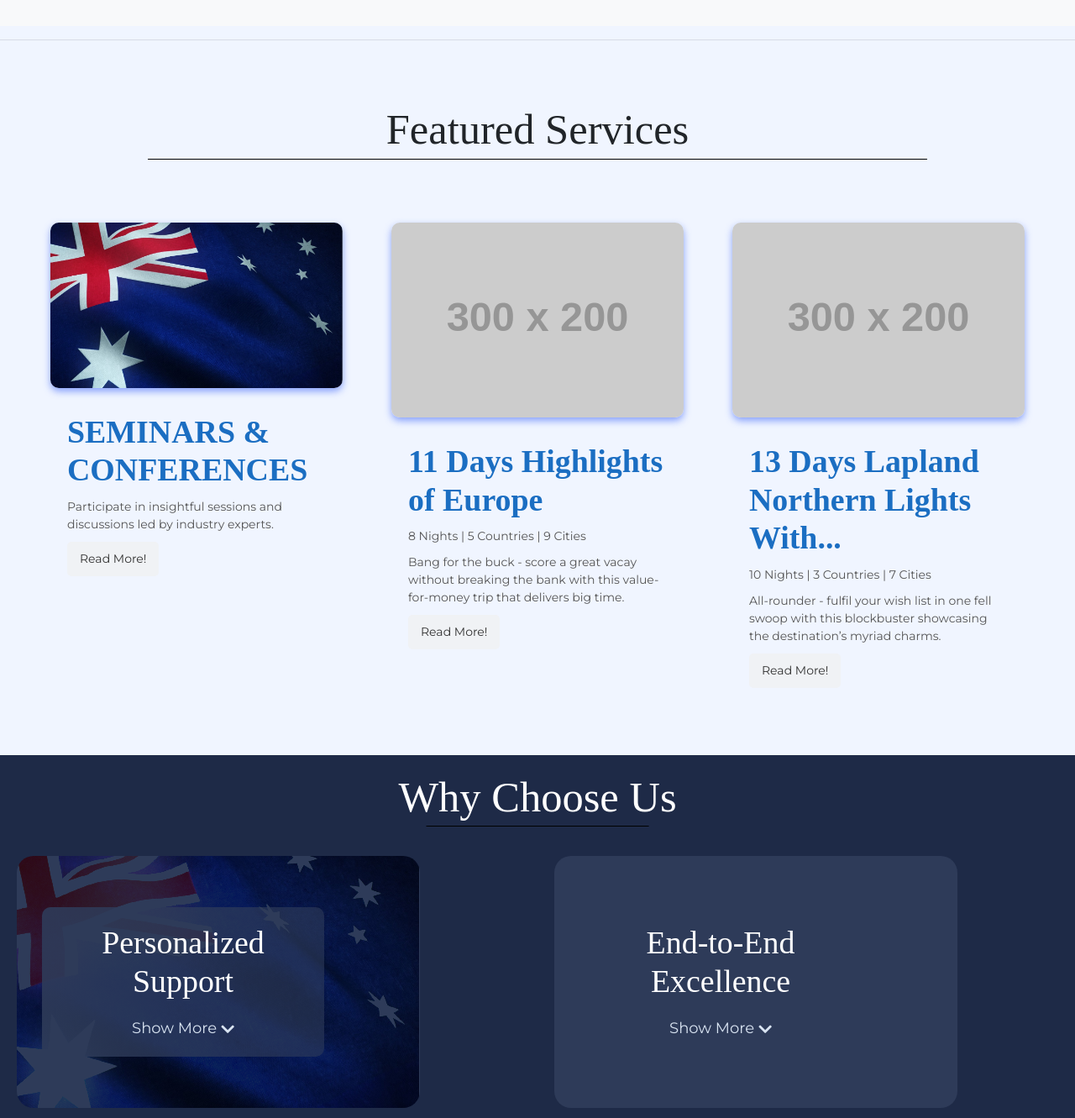
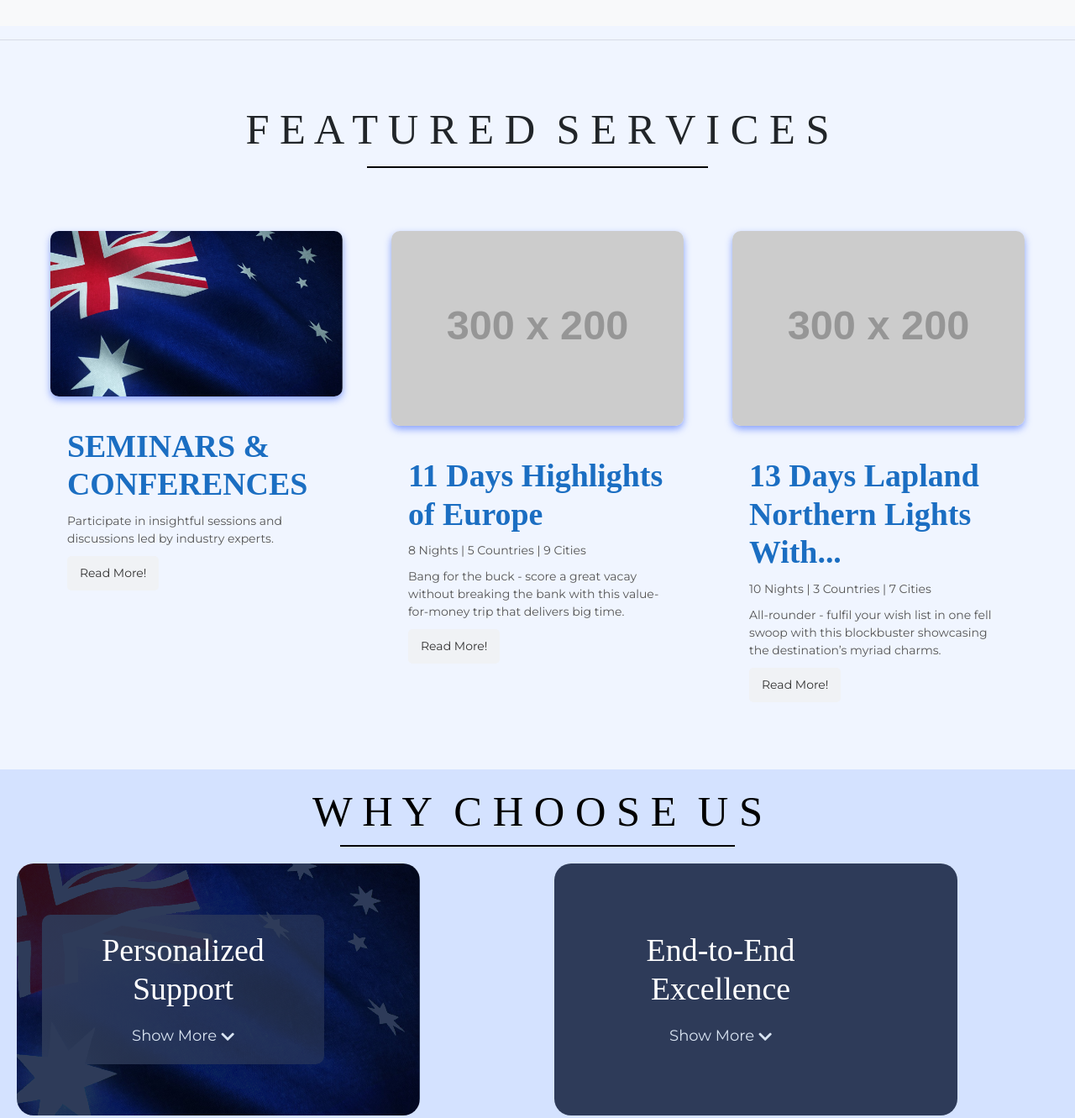
Before and after one commit to Sohchoonhwe/EventsCo, a plain HTML site: page index.html in a window 1280 px wide. Shown: the part 1420-2751 px from the top of the page at 84% size. Drawn offline with nearby package versions, Linux system fonts and the light colour scheme; placeholder pictures from the web are drawn by us.

Commit message:
CHANGE HEADER SIZE

```diff
--- a/index.html
+++ b/index.html
@@ -17,25 +17,7 @@
             overflow-x: hidden;
         }
 
-        h2 {
-            position: relative;
-            display: inline-block;
-            font-size: 2em;
-            margin: 20px 0;
-        }
 
-        h2::before {
-    content: "";
-    position: absolute;
-    left: 50%;
-    bottom: -5px;
-    width: 80%;
-    height: 1px; /* Thickness of the underline */
-    background-color: black;
-    transform: translateX(-50%);
-    /* Center the underline */
-    transform-origin: center;
-}
 
 
         /* Fullscreen carousel */
@@ -135,6 +117,29 @@
             text-align: center;
         }
 
+        .hero-section h2 {
+            position: relative;
+            display: inline-block;
+            font-size: 2em;
+            margin: 20px 0;
+            text-align: center;
+            width: auto;/
+        }
+
+        .hero-section h2::after {
+            content: "";
+            position: absolute;
+            left: 50%;
+            bottom: -10px;
+            width: 70%;
+            height: 2px;
+
+            background-color: black;
+            transform: translateX(-50%);
+            /* Center the line */
+        }
+
+
         .stats-box {
             position: relative;
             background: #f8f9fa;
@@ -186,44 +191,70 @@
             gap: 40px;
             padding: 60px;
             justify-content: space-between;
+        }
 
-        }
+        /* Featured Services Section */
         .packages-section h2 {
             font-size: 2.5em;
-            margin-bottom: 40px;
+            margin: 0 auto 40px;
             text-align: center;
             position: relative;
             display: inline-block;
-            width: 100%;
+            width: 70%;
+            padding-bottom: 10px;
         }
+
+
+        .packages-section h2::after {
+            content: '';
+            display: block;
+            width: 50%;
+            height: 2px;
+            background-color: black;
+            margin: 0 auto;
+            position: absolute;
+            bottom: -5px;
+            left: 25%;
+
+        }
+
+
+
+
         .package-card {
             width: 30%;
         }
+
         .package-card img {
             width: 100%;
             height: auto;
             display: block;
             box-shadow: 0 4px 8px rgba(111, 141, 251, 0.8);
             border-radius: 10px;
-            margin-bottom :17x;
+            margin-bottom: 17px;
+            /* Fixed typo from 17x to 17px */
         }
+
         .package-details {
             padding: 20px;
             min-height: 200px;
             max-width: 500px;
             margin-top: 10px;
         }
+
         .package-details h3 {
             font-size: 13px;
             font-weight: bold;
             margin: 0 0 10px;
             color: #1b6ec2;
         }
+
         .package-info {
             font-size: 14px;
             color: #555;
             margin-bottom: 10px;
         }
+
         .featured-read-btn {
             display: inline-block;
             padding: 10px 15px;
@@ -286,18 +317,36 @@
             }
         }
 
+        /* Why Choose Us Section */
+
         .why-choose-us-container {
             text-align: center;
             padding: 20px;
-            background-color: #1e2a47;
+            background-color: #d4e2ff;
             color: white;
         }
 
         .why-choose-us-heading {
-            font-size: 2em;
-            margin-bottom: 40px;
-            /* Adds space between the heading and the boxes */
+            text-align: center;
+            font-size: 2rem;
+            position: relative;
+            margin-bottom: 20px;
+            color: black;
         }
+
+        .why-choose-us-heading::after {
+            content: "";
+            display: block;
+            width: 470px;
+            /* Set the desired length of the line */
+            height: 2px;
+            /* Set the thickness of the line */
+            background-color: #000;
+            /* Set the color of the line */
+            margin: 10px auto 0 auto;
+            /* Center the line */
+        }
+
 
         .why-choose-us {
             display: grid;
@@ -445,9 +494,9 @@
             left: 50%;
             bottom: -10px;
             /* Adjusted position for better visibility */
-            width: 60%;
+            width: 15%;
             /* Extended the length of the underline */
-            height: 5px;
+            height: 2px;
             /* Increased height for a bolder look */
             background-color: #333;
             transform: translateX(-50%);
@@ -613,7 +662,7 @@
             position: absolute;
             left: 50%;
             bottom: -5px;
-            width: 5%;
+            width: 18%;
             height: 2px;
             background-color: #333;
             transform: translateX(-50%);
@@ -916,12 +965,13 @@
 
     <!-- Featured Services Section -->
     <div class="packages-section">
-        <h2>Featured Services</h2>
+        <h2>F E A T U R E D&nbsp; S E R V I C E S</h2>
         <div class="package-card">
             <img src="/images/australia-flag.jpg" alt="Seminars and Conferences">
             <div class="package-details">
                 <h3>SEMINARS & CONFERENCES</h3>
-                <div class="package-info">Participate in insightful sessions and discussions led by industry experts. </div>
+                <div class="package-info">Participate in insightful sessions and discussions led by industry experts.
+                </div>
                 <a href="#" class="featured-read-btn">Read More!</a>
             </div>
         </div>
@@ -931,7 +981,8 @@
             <div class="package-details">
                 <h3>11 Days Highlights of Europe</h3>
                 <div class="package-info">8 Nights | 5 Countries | 9 Cities</div>
-                <div class="package-info">Bang for the buck - score a great vacay without breaking the bank with this value-for-money trip that delivers big time.</div>
+                <div class="package-info">Bang for the buck - score a great vacay without breaking the bank with this
+                    value-for-money trip that delivers big time.</div>
                 <a href="#" class="featured-read-btn">Read More!</a>
             </div>
         </div>
@@ -941,7 +992,8 @@
             <div class="package-details">
                 <h3>13 Days Lapland Northern Lights With...</h3>
                 <div class="package-info">10 Nights | 3 Countries | 7 Cities</div>
-                <div class="package-info">All-rounder - fulfil your wish list in one fell swoop with this blockbuster showcasing the destination’s myriad charms.</div>
+                <div class="package-info">All-rounder - fulfil your wish list in one fell swoop with this blockbuster
+                    showcasing the destination’s myriad charms.</div>
                 <a href="#" class="featured-read-btn">Read More!</a>
             </div>
         </div>
@@ -951,7 +1003,7 @@
 
 
     <div class="why-choose-us-container">
-            <h2 class="why-choose-us-heading">Why Choose Us</h2>
+        <h2 class="why-choose-us-heading">W H Y&nbsp C H O O S E&nbsp U S</h2>
         <div class="why-choose-us">
             <div class="box" style="background-image: url('/images/australia-flag.jpg');">
                 <div class="content">
@@ -1010,7 +1062,7 @@
     </div>
 
     <div class="blog-section">
-            <h5 class="blog-heading">BLOG POST</h5>
+        <h5 class="blog-heading">B L O G&nbsp P O S T</h5>
         <div class="blog-box">
             <h6 class="blog-title">Blog Title</h6>
             <div class="blog-image">
@@ -1020,8 +1072,8 @@
                 <div class="icons">
                     <i id="heart-icon" class="fas fa-heart" data-post-id="1"></i>
                     <span id="heart-count-1">0</span>
-                        <svg id="share-icon" aria-label="Share Post" class="x1lliihq x1n2onr6 x5n08af"
-                            fill="currentColor" height="24" role="img" viewBox="0 0 24 24" width="24">
+                    <svg id="share-icon" aria-label="Share Post" class="x1lliihq x1n2onr6 x5n08af" fill="currentColor"
+                        height="24" role="img" viewBox="0 0 24 24" width="24">
                         <title>Share Post</title>
                         <line fill="none" stroke="currentColor" stroke-linejoin="round" stroke-width="2" x1="22"
                             x2="9.218" y1="3" y2="10.083"></line>
@@ -1052,8 +1104,8 @@
                 <div class="icons">
                     <i id="heart-icon" class="fas fa-heart" data-post-id="2"></i>
                     <span id="heart-count-2">0</span>
-                        <svg id="share-icon" aria-label="Share Post" class="x1lliihq x1n2onr6 x5n08af"
-                            fill="currentColor" height="24" role="img" viewBox="0 0 24 24" width="24">
+                    <svg id="share-icon" aria-label="Share Post" class="x1lliihq x1n2onr6 x5n08af" fill="currentColor"
+                        height="24" role="img" viewBox="0 0 24 24" width="24">
                         <title>Share Post</title>
                         <line fill="none" stroke="currentColor" stroke-linejoin="round" stroke-width="2" x1="22"
                             x2="9.218" y1="3" y2="10.083"></line>
@@ -1075,8 +1127,8 @@
                 <div class="icons">
                     <i id="heart-icon" class="fas fa-heart" data-post-id="3"></i>
                     <span id="heart-count-3">0</span>
-                        <svg id="share-icon" aria-label="Share Post" class="x1lliihq x1n2onr6 x5n08af"
-                            fill="currentColor" height="24" role="img" viewBox="0 0 24 24" width="24">
+                    <svg id="share-icon" aria-label="Share Post" class="x1lliihq x1n2onr6 x5n08af" fill="currentColor"
+                        height="24" role="img" viewBox="0 0 24 24" width="24">
                         <title>Share Post</title>
                         <line fill="none" stroke="currentColor" stroke-linejoin="round" stroke-width="2" x1="22"
                             x2="9.218" y1="3" y2="10.083"></line>
@@ -1099,8 +1151,8 @@
                 <div class="icons">
                     <i id="heart-icon" class="fas fa-heart" data-post-id="4"></i>
                     <span id="heart-count-4">0</span>
-                        <svg id="share-icon" aria-label="Share Post" class="x1lliihq x1n2onr6 x5n08af"
-                            fill="currentColor" height="24" role="img" viewBox="0 0 24 24" width="24">
+                    <svg id="share-icon" aria-label="Share Post" class="x1lliihq x1n2onr6 x5n08af" fill="currentColor"
+                        height="24" role="img" viewBox="0 0 24 24" width="24">
                         <title>Share Post</title>
                         <line fill="none" stroke="currentColor" stroke-linejoin="round" stroke-width="2" x1="22"
                             x2="9.218" y1="3" y2="10.083"></line>
@@ -1117,7 +1169,7 @@
     <br>
     <br>
     <!-- Clients Section -->
-        <h7>Our Clients</h7>
+    <h7>O U R &nbsp C L I E N T S</h7>
     <div class="clients">
         <div class="carousel">
             <div class="carousel__track">
```
Lines whose indentation alone changed are shown as unchanged.
